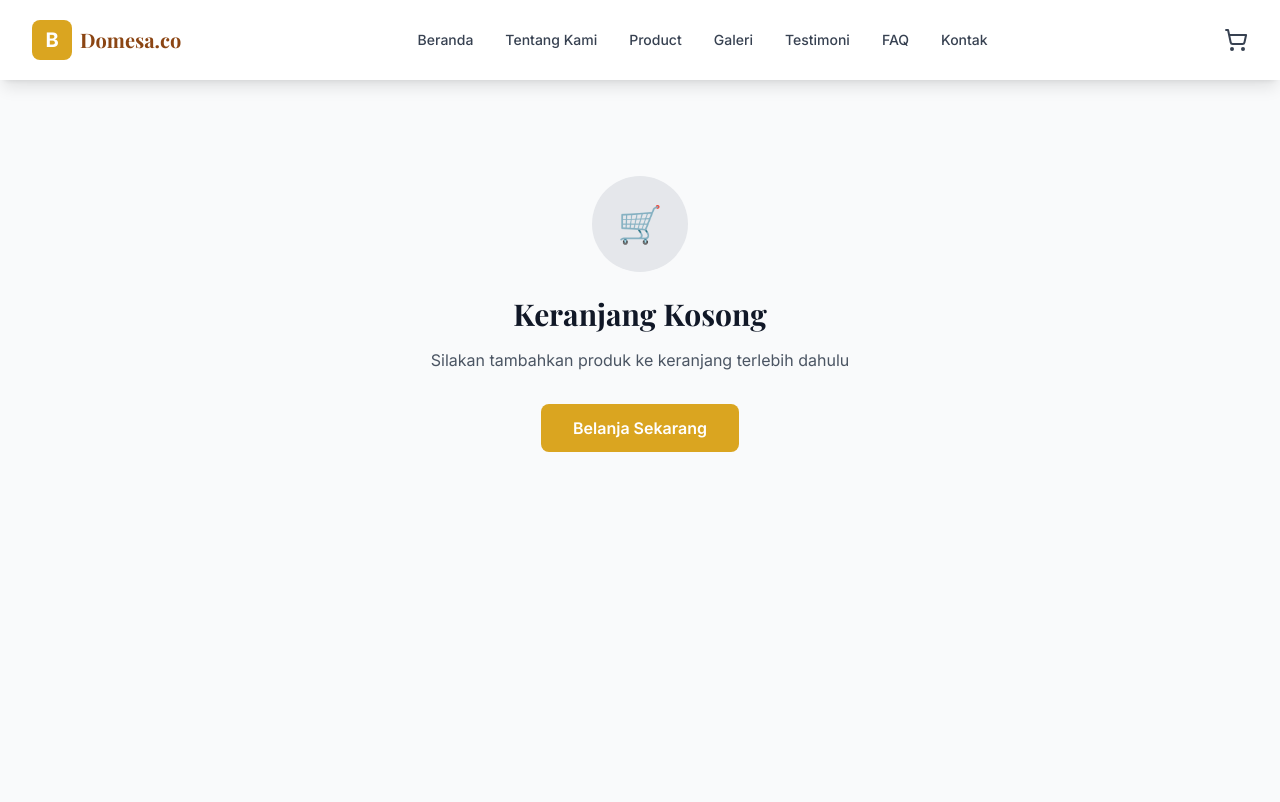
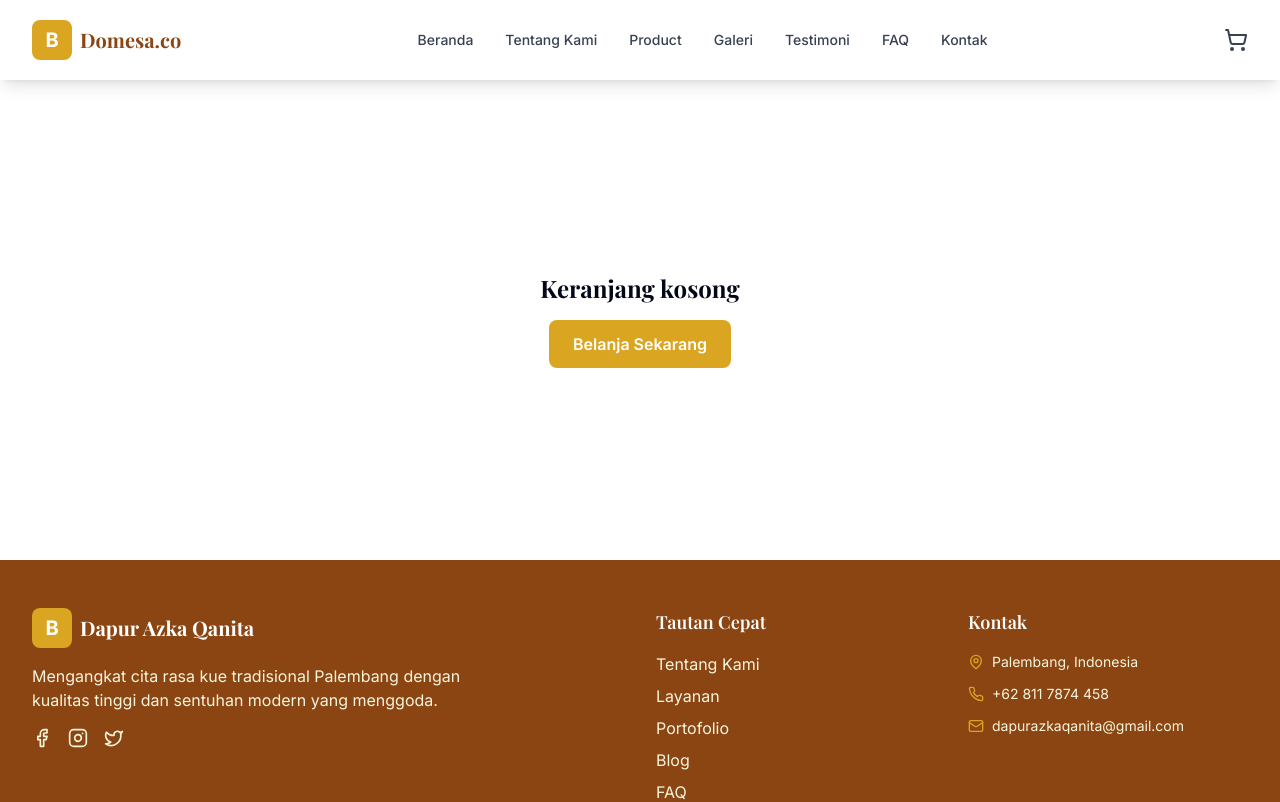
Before and after one commit to vivi211111/DapurAzkaQanita, a React (Vite) app: page /checkout in a window 1280 px wide. Shown: the top 802 px of the page. Built offline with nearby package versions, Linux system fonts and the light colour scheme.

Commit message:
perbaikan interaktif

```diff
--- a/src/components/home/InteractiveHampers.jsx
+++ b/src/components/home/InteractiveHampers.jsx
@@ -11,11 +11,6 @@ const kueList = [
 		name: "Lapis Legit",
 		image: "/portfolio/kue-lapis-legit.jpg",
 		desc: "Kue lapis klasik, simbol kebersamaan dan ketekunan.",
-	},
-	{
-		name: "Bolu Kukus Pelangi",
-		image: "/portfolio/kue-bolu-kukus.jpg",
-		desc: "Bolu kukus warna-warni, favorit anak-anak dan keluarga.",
 	},
 ];
 
--- a/src/components/home/InteractiveKueStory.jsx
+++ b/src/components/home/InteractiveKueStory.jsx
@@ -15,13 +15,6 @@ const kueStories = [
 		story:
 			"Lapis Legit dikenal sebagai kue seribu lapis, simbol kesabaran dan ketekunan. Biasanya disajikan saat hari besar sebagai tanda syukur dan kebersamaan.",
 		trivia: "Lapis Legit bisa memiliki lebih dari 18 lapisan!",
-	},
-	{
-		name: "Bolu Kukus Pelangi",
-		image: "/portfolio/kue-bolu-kukus.jpg",
-		story:
-			"Bolu Kukus Pelangi dengan warna-warni ceria sering menjadi favorit anak-anak saat Lebaran, melambangkan kebahagiaan dan harapan baru.",
-		trivia: "Warna-warni bolu pelangi berasal dari pewarna makanan alami dan aman.",
 	},
 	{
 		name: "Kue Delapan Jam",
@@ -44,20 +37,6 @@ const kueStories = [
 			"Kue Kojo berwarna hijau dengan rasa manis legit, terbuat dari telur, santan, dan daun pandan. Sering dijadikan hantaran atau suguhan tamu.",
 		trivia: "Nama 'Kojo' berasal dari kata 'koci' (kecil) karena bentuknya mungil.",
 	},
-    	{
-		name: "Kue Kojo",
-		image: "/portfolio/BATIK4.jpg",
-		story:
-			"Kue Kojo berwarna hijau dengan rasa manis legit, terbuat dari telur, santan, dan daun pandan. Sering dijadikan hantaran atau suguhan tamu.",
-		trivia: "Nama 'Kojo' berasal dari kata 'koci' (kecil) karena bentuknya mungil.",
-	},
-    {
-        name: "Kue Kembang Goyang",
-        image: "/portfolio/BATIK5.jpg",
-        story:
-            "Kue Kembang Goyang adalah kue tradisional yang digoreng dan berbentuk bunga. Rasanya renyah dan manis, sering disajikan saat Lebaran.",
-        trivia: "Kue ini dinamai 'Goyang' karena cara membuatnya dengan mengocok adonan.",
-    },
 ];
 
 const InteractiveKueStory = () => {
--- a/src/pages/Checkout.jsx
+++ b/src/pages/Checkout.jsx
@@ -1,7 +1,9 @@
 "use client";
 
-import { useState, useRef } from "react";
 import { useCart } from "../context/CartContext";
+import { useNavigate } from "react-router-dom";
+import { useState, useRef, useEffect } from "react";
+import { motion } from "framer-motion";
 import {
   ArrowLeft,
   MapPin,
@@ -13,8 +15,6 @@ import {
   X,
   Loader2,
 } from "lucide-react";
-import { useNavigate } from "react-router-dom";
-import { motion } from "framer-motion";
 
 const Checkout = () => {
   const navigate = useNavigate();
@@ -23,6 +23,18 @@ const Checkout = () => {
   const [orderNumber, setOrderNumber] = useState("");
   const [isSubmitting, setIsSubmitting] = useState(false);
   const formRef = useRef(null);
+
+  // Ambil selectedCartItems dari localStorage jika ada
+  const [selectedCartItems, setSelectedCartItems] = useState([]);
+
+  useEffect(() => {
+    const selected = localStorage.getItem("selectedCartItems");
+    if (selected) {
+      setSelectedCartItems(JSON.parse(selected));
+    } else {
+      setSelectedCartItems(cartItems);
+    }
+  }, [cartItems]);
 
   const [formData, setFormData] = useState({
     // Data Pelanggan
@@ -147,8 +159,11 @@ const Checkout = () => {
     }).format(price);
   };
 
-  const subtotal = getTotalPrice();
-  const total = subtotal + formData.shippingCost;
+  const subtotal = selectedCartItems.reduce(
+    (total, item) => total + (item.priceNumber || 0) * (item.quantity || 1),
+    0
+  );
+  const total = subtotal + (formData.shippingCost || 0);
 
   const handlePrint = () => {
     const printContent = document.getElementById("order-summary-print");
@@ -176,7 +191,7 @@ const Checkout = () => {
 📅 Tanggal: ${new Date().toLocaleDateString("id-ID")}
 
 *📦 PRODUK PESANAN:*
-${cartItems
+${selectedCartItems
   .map(
     (item) =>
       `• *${item.title}*
@@ -227,28 +242,16 @@ ${formData.notes ? `*📝 CATATAN:* ${formData.notes}` : ""}
     navigate("/");
   };
 
-  if (cartItems.length === 0 && !showOrderSummary) {
+  if (selectedCartItems.length === 0 && !showOrderSummary) {
     return (
-      <div className="pt-16 min-h-screen bg-gray-50">
-        <div className="max-w-4xl mx-auto px-4 py-8">
-          <div className="text-center">
-            <div className="w-24 h-24 bg-gray-200 rounded-full flex items-center justify-center mx-auto mb-6">
-              <span className="text-4xl">🛒</span>
-            </div>
-            <h1 className="text-3xl font-bold text-gray-900 mb-4">
-              Keranjang Kosong
-            </h1>
-            <p className="text-gray-600 mb-8">
-              Silakan tambahkan produk ke keranjang terlebih dahulu
-            </p>
-            <button
-              onClick={() => navigate("/product")}
-              className="bg-batik-gold text-white px-8 py-3 rounded-lg hover:bg-batik-brown transition-colors font-semibold"
-            >
-              Belanja Sekarang
-            </button>
-          </div>
-        </div>
+      <div className="min-h-[60vh] flex flex-col items-center justify-center">
+        <h2 className="text-2xl font-bold mb-4">Keranjang kosong</h2>
+        <button
+          className="bg-batik-gold text-white px-6 py-3 rounded-lg font-semibold hover:bg-batik-brown transition-colors"
+          onClick={() => navigate("/product")}
+        >
+          Belanja Sekarang
+        </button>
       </div>
     );
   }
@@ -519,7 +522,7 @@ ${formData.notes ? `*📝 CATATAN:* ${formData.notes}` : ""}
 
                 {/* Cart Items */}
                 <div className="space-y-4 mb-6">
-                  {cartItems.map((item) => (
+                  {selectedCartItems.map((item) => (
                     <div
                       key={item.variantId}
                       className="flex space-x-3 p-3 bg-gray-50 rounded-lg"
@@ -668,7 +671,7 @@ ${formData.notes ? `*📝 CATATAN:* ${formData.notes}` : ""}
                       <span className="mr-2">📦</span> Produk Pesanan
                     </h4>
                     <div className="space-y-3">
-                      {cartItems.map((item) => (
+                      {selectedCartItems.map((item) => (
                         <div
                           key={item.variantId}
                           className="flex justify-between items-center bg-gray-50 p-4 rounded-lg"
```
